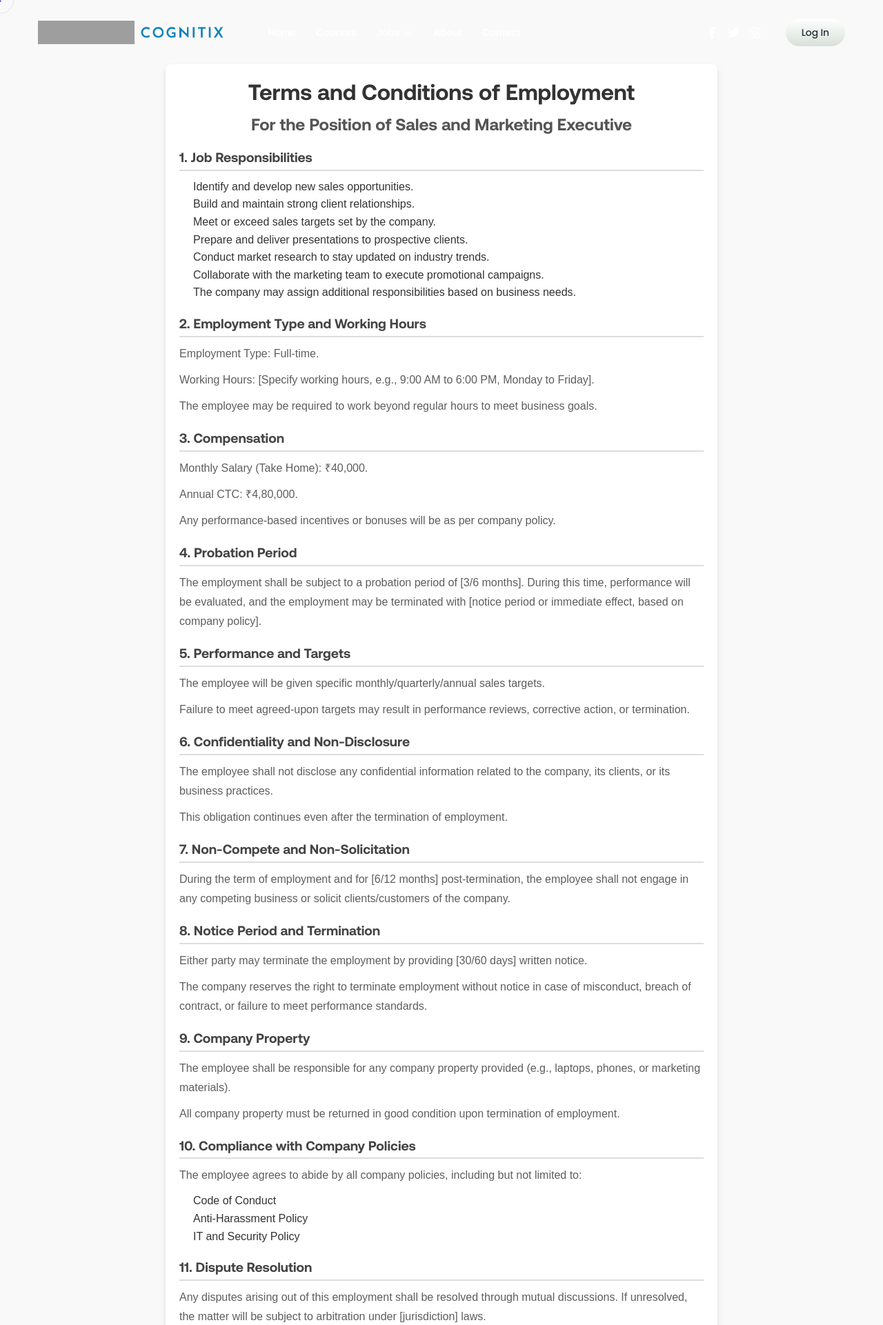
After one commit to kiran45Kumar/cognitixconsulting, a Django app: a page that uses templates/customer/index-3.html in a window 1280 px wide. The commit adds this page. Shown: the top 1921 px of the page at 69% size. Run offline with Django 5.2, Linux system fonts and the light colour scheme; some libraries are stand-ins or nearby versions; grey boxes are pictures that could not be loaded.

Commit message:
Initial Commit

```diff
--- a/cognitixconsulting/settings.py
+++ b/cognitixconsulting/settings.py
@@ -23,9 +23,9 @@ BASE_DIR = Path(__file__).resolve().parent.parent
 SECRET_KEY = 'django-insecure-3n*7a&5c4!l)y82ni59pa5@0n#&h&n32jz#r=hu48c6)-=)qj!'
 
 # SECURITY WARNING: don't run with debug turned on in production!
-DEBUG = True
-ALLOWED_HOSTS = []
-# ALLOWED_HOSTS = ["cognitixconsulting.com","www.cognitixconsulting.com"]
+DEBUG = False
+# ALLOWED_HOSTS = []
+ALLOWED_HOSTS = ["cognitixconsulting.com","www.cognitixconsulting.com"]
 
 
 # ALLOWED_HOSTS = os.getenv("DJANGO_ALLOWED_HOSTS", "127.0.0.1, localhost").split(",")
--- a/customer/models.py
+++ b/customer/models.py
@@ -12,7 +12,7 @@ class Customer(models.Model):
     email = models.EmailField(max_length=200, unique=True)
     phone = models.IntegerField()
     password = models.CharField(max_length=200)
-    confirm_password = models.CharField(max_length=200)
+    agreed_to_privacy_policy = models.BooleanField(default=False)
     role = models.CharField(max_length=20, choices=role_choices,default='customer')
 
     def __str__(self) -> str:
--- a/customer/urls.py
+++ b/customer/urls.py
@@ -21,4 +21,5 @@ urlpatterns = [
     path('privacy/',privacy,name='privacy'),
     path('contactus/',views.contactus,name='contactus'),
     path('refund/',views.refund,name='refund'),
+    path('terms&conditons/',views.terms_conditions, name='terms_condtions')
 ]
--- a/customer/views.py
+++ b/customer/views.py
@@ -57,8 +57,6 @@ class CreateUser(APIView):
         email = request.POST.get('email')
         phone = request.POST.get('phone')
         password = request.POST.get('password')
-        confirmpassword = request.POST.get('cpassword')
-        role = request.POST.get('role')
         if Customer.objects.filter(email = email).exists():
             return JsonResponse({'status':"fail","message":"Email Already Exists"})
         customer = Customer()
@@ -66,8 +64,6 @@ class CreateUser(APIView):
         customer.email = email
         customer.phone = phone
         customer.password = password
-        customer.confirm_password = confirmpassword
-        customer.role = role
         customer.save()
         return JsonResponse({"status":"pass"})
 def index(request):
@@ -150,3 +146,5 @@ class UpdatePassword(APIView):
         confpassword = request.POST.get('confirm_password')
         Customer.objects.filter(customer_id = id).update(password = newpassword,confirm_password = confpassword)
         return JsonResponse({"status":"pass"})
+def terms_conditions(request):
+    return render(request, 'customer/termsconditions.html')
--- a/templates/courses/add_courses.html
+++ b/templates/courses/add_courses.html
@@ -105,8 +105,7 @@
             <p id="ctprice" class="toggleText"></p>
 
         </div>
-        <button type="submit" class="btn btn-primary" id="nextDiv" onclick="OpenNext()">Continue</button>
-
+        <button type="submit" id="nextDiv" onclick="OpenNext()" class="text-white bg-gradient-to-r from-green-400 via-green-500 to-green-600 hover:bg-gradient-to-br focus:ring-4 focus:outline-none focus:ring-green-300 dark:focus:ring-green-800 font-medium rounded-lg text-sm px-5 py-2.5 text-center me-2 mb-2">Continue</button>
     </div>
     <div class="course-second" style="display: none;" id="second">
 
@@ -179,7 +178,7 @@
             <label for="edate">End Date</label>
             <input type="date" id="edate">
         </div>
-        <button type="submit" class="btn btn-primary" onclick="AddCourses()">Submit</button>
+        <button type="button" onclick="AddCourses()" class="text-white bg-gradient-to-r from-blue-500 via-blue-600 to-blue-700 hover:bg-gradient-to-br focus:ring-4 focus:outline-none focus:ring-blue-300 dark:focus:ring-blue-800 font-medium rounded-lg text-sm px-5 py-2.5 text-center me-2 mb-2">Add Courses</button>
     </div>
 
 
--- a/templates/customer/index-3.html
+++ b/templates/customer/index-3.html
@@ -1038,6 +1038,7 @@
                                             <ul class="ed-footer__widget-links">
                                                 <li><a href="/aboutus/">About Us</a></li>
                                                 <li><a href="/courses/">Our Courses</a></li>
+                                                <li><a href="/terms&conditons/">Terms and Conditions</a></li>
                                                 <li><a href="/privacy/">Privacy Policy</a></li>
                                                 <li><a href="/refund/">Refund</a></li>
                                                 <li><a href="/contactus/">Contact Us</a></li>
@@ -1116,7 +1117,7 @@
                         <a href="/" class="ed-auth__modal-logo" style="margin-bottom: 20px;">
                             <img src="{% static 'assets/images/cognitixjpg.jpg' %}" style="margin-bottom: 30px;"  alt="">
                         </a>
-                        <h3 class="ed-auth__modal-title">Sign In Now</h3>
+                        <h3 class="ed-auth__modal-title" id="successmsg" >Sign In Now</h3>
                         <p class="ed-auth__modal-text">
                             Didn’t Create an account?
                             <button type="button" data-bs-toggle="modal" data-bs-target="#registerModal">
@@ -1127,13 +1128,13 @@
 
                     <!-- Auth Body  -->
                     <div class="ed-auth__modal-body">
-                        <form action="#" method="post" class="ed-auth__modal-form">
+                        <div class="ed-auth__modal-form">
                             <div class="form-group">
-                                <input type="text" name="name" placeholder="Enter user name" required />
+                                <input type="email" name="email" id="login_email" placeholder="Enter your email" required />
                             </div>
 
                             <div class="form-group">
-                                <input type="password" name="password" placeholder="Enter password" required />
+                                <input type="password" name="password" id="login_password" placeholder="Enter password" required />
                             </div>
 
                             <div class="form-check">
@@ -1143,9 +1144,9 @@
                                 </label>
                             </div>
                             <div class="ed-auth__form-btn">
-                                <button type="submit" class="ed-btn">Sign In<i class="fi fi-rr-arrow-small-right"></i></button>
+                                <button type="submit" onclick="login()" class="ed-btn">Sign In<i class="fi fi-rr-arrow-small-right"></i></button>
                             </div>
-                        </form>
+                        </div>
                     </div>
                     <!-- Auth Footer  -->
                     <div class="ed-auth__modal-footer">
@@ -1183,7 +1184,7 @@
                         <a href="/" class="ed-auth__modal-logo" style="margin-bottom: 20px;">
                             <img src="{% static 'assets/images/cognitixjpg.jpg' %}" style="margin-bottom: 30px;" alt="">
                         </a>
-                        <h3 class="ed-auth__modal-title">Sign Up Now</h3>
+                        <h3 class="ed-auth__modal-title" id="success">Sign Up Now</h3>
                         <p class="ed-auth__modal-text">
                             already have an account?
                             <button type="button" data-bs-toggle="modal" data-bs-target="#loginModal">
@@ -1194,33 +1195,32 @@
 
                     <!-- Auth Body  -->
                     <div class="ed-auth__modal-body">
-                        <form action="#" method="post" class="ed-auth__modal-form">
+                        <div  class="ed-auth__modal-form">
                             <div class="form-group">
-                                <input type="text" name="name" placeholder="Enter name" required />
+                                <input type="text" name="name" id="username" placeholder="Enter User name" required />
                             </div>
 
                             <div class="form-group">
-                                <input type="text" name="user name" placeholder="Enter user name" required />
+                                <input type="email" name="email" id="useremail" placeholder="Enter email" required />
                             </div>
 
                             <div class="form-group">
-                                <input type="email" name="email" placeholder="Enter email" required />
+                                <input type="number" name="phone" id="userphone" placeholder="Enter Phone" required />
                             </div>
 
                             <div class="form-group">
-                                <input type="password" name="password" placeholder="Enter password" required />
+                                <input type="password" name="password" id="userpassword" placeholder="Enter password" required />
                             </div>
 
                             <div class="form-check">
                                 <label class="form-check-label" for="flexCheckDefault2">
                                     <input class="form-check-input" type="checkbox" value="" id="flexCheckDefault2" />
-                                    I agree with your <strong>Privacy Policy</strong>
-                                </label>
+                                  <p onclick="window.location.href = '/privacy/'">I agree with your <strong>Privacy Policy</strong>label></p>
                             </div>
                             <div class="ed-auth__form-btn">
-                                <button type="submit" class="ed-btn">Register Now<i class="fi fi-rr-arrow-small-right"></i></button>
+                                <button type="submit" class="ed-btn" onclick="signup()">Register Now<i class="fi fi-rr-arrow-small-right"></i></button>
                             </div>
-                        </form>
+                        </div>
                     </div>
                     <!-- Auth Footer  -->
                     <div class="ed-auth__modal-footer">
@@ -1319,7 +1319,102 @@
             </svg>
         </div>
         <!-- End Back To Top -->
+<!-- main scripts -->
+ <script>
+    function login() {
+        let login_email = $("#login_email").val();
+        let login_password = $("#login_password").val();
+        if(!login_email){
+            $("#successmsg").html("Enter Your Email").css('color','#dc3545')
+            return;
+        }
+       else if(!login_password){
+            $("#successmsg").html("Enter Your Password").css('color','#dc3545')
+            return;
+        }
+        $.ajax({
+            type:"POST",
+            url:"/login_check/",
+            data:{
+                "email":login_email,
+                "password":login_password
+            },
+            success:function(data){
+                if(data['status'] == 'pass'){
 
+                    if(data['role'] == 'Admin'){
+                        $("#successmsg").html("Login Successful").css('color','#28a475');
+                        window.location.href = '/admin_dashboard/'
+                    }
+                    else if(data['role'] == 'customer'){
+                         $("#successmsg").html("Login Successful").css('color','#28a475');
+                        window.location.href = '/'
+                    }
+                }
+                else if(data['status'] == 'fail'){
+                    $("#successmsg").html(data['message']).css({'color':'#dc3545',"font-size":"18px"})
+                }
+                else{
+                    alert("Failed")
+                }
+            },
+            error:function(xhr, error, status){
+                if(error){
+                    $("#successmsg").html("Email doesn't exist Please Signup").css({'color':'#dc3545',"font-size":"18px"})
+                }
+            }
+        })
+     }
+      function signup() {
+    let username = $("#username").val();
+    let email = $("#useremail").val();
+    let phone = $("#userphone").val();
+    let password = $("#userpassword").val();
+    const passwordPattern = /^(?=.*[A-Z])(?=.*\d)(?=.*[@$!%*?&])[A-Za-z\d@$!%*?&]{8,}$/;
+    if (!username) {
+      $("#success").html("Enter Username").css('color', '#dc3545');
+      return;
+    }
+    else if (!email) {
+      $("#success").html("Your Email Please").css('color', '#dc3545');
+      return;
+    }
+    else if(!phone){
+      $("#success").html("Your Phoneno Please").css('color', '#dc3545');
+      return;
+    }
+    else if(phone.length !== 10){
+      $("#success").html("Invalid Phoneno").css('color', '#dc3545');
+      return;
+    }
+    else if (!password) {
+      $("#success").html("Your Password").css('color', '#dc3545');
+      return;
+    }
+    $.ajax({
+      type: "POST",
+      url: "/create_user/",
+      data: {
+        "username": username,
+        "email": email,
+        "phone":phone,
+        "password": password,
+      },
+      success: function (data) {
+        if (data['status'] == 'pass') {
+          $("#success").html("Signup Successful").css('color', '#28a475');
+        }
+        else if(data['status'] == 'fail')
+        {
+          $("#success").html(data['message']).css({'color':'#dc3545','font-size':'18px','font-weight':"bold"});
+        }
+        else {
+          alert("Failed");
+        }
+      },
+    });
+  }
+ </script>
         <!-- Jquery JS -->
         <script src="{% static 'assets/plugins/js/jquery.min.js' %}"></script>
         <script src="{% static 'assets/plugins/js/jquery-migrate.js' %}"></script>
--- a/templates/customer/privacy.html
+++ b/templates/customer/privacy.html
@@ -56,7 +56,7 @@
             h2 {
                 font-size: 1.3rem;
             }
-            .container {
+            .container-main {
                 padding: 1rem;
             }
         }
--- /dev/null
+++ b/templates/customer/termsconditions.html
@@ -0,0 +1,173 @@
+{% extends 'customer/index-3.html' %}
+{% block main-content %}
+{% load static %}
+<!DOCTYPE html>
+<html lang="en">
+<head>
+    <meta charset="UTF-8">
+    <meta name="viewport" content="width=device-width, initial-scale=1.0">
+    <title>Terms and Conditions of Employment</title>
+</head>
+<style>
+    /* styles.css */
+body {
+    font-family: Arial, sans-serif;
+    line-height: 1.6;
+    background-color: #f9f9f9;
+    color: #333;
+}
+
+.container-class {
+    max-width: 800px;
+    margin: 0 auto;
+    background: #ffffff;
+    padding: 20px;
+    border-radius: 8px;
+    box-shadow: 0 4px 8px rgba(0, 0, 0, 0.1);
+}
+
+h1 {
+    font-size: 2em;
+    color: #333;
+    margin-bottom: 10px;
+    text-align: center;
+}
+
+h2 {
+    font-size: 1.5em;
+    color: #555;
+    margin-bottom: 20px;
+    text-align: center;
+}
+
+h3 {
+    font-size: 1.2em;
+    color: #444;
+    margin-top: 20px;
+    margin-bottom: 10px;
+    border-bottom: 2px solid #ddd;
+    padding-bottom: 5px;
+}
+
+.section-class-class {
+    margin-bottom: 20px;
+    padding-bottom: 10px;
+}
+
+ul {
+    margin-left: 20px;
+    list-style: disc;
+}
+
+p {
+    margin-bottom: 10px;
+}
+
+@media (max-width: 600px) {
+    .container-class {
+        padding: 10px;
+    }
+
+    h1 {
+        font-size: 1.5em;
+    }
+
+    h2 {
+        font-size: 1.2em;
+    }
+
+    h3 {
+        font-size: 1em;
+    }
+}
+
+</style>
+<body>
+    <div class="container-class">
+        <h1>Terms and Conditions of Employment</h1>
+        <h2>For the Position of Sales and Marketing Executive</h2>
+
+        <div class="section-class">
+            <h3>1. Job Responsibilities</h3>
+            <ul>
+                <li>Identify and develop new sales opportunities.</li>
+                <li>Build and maintain strong client relationships.</li>
+                <li>Meet or exceed sales targets set by the company.</li>
+                <li>Prepare and deliver presentations to prospective clients.</li>
+                <li>Conduct market research to stay updated on industry trends.</li>
+                <li>Collaborate with the marketing team to execute promotional campaigns.</li>
+                <li>The company may assign additional responsibilities based on business needs.</li>
+            </ul>
+        </div>
+
+        <div class="section-class">
+            <h3>2. Employment Type and Working Hours</h3>
+            <p>Employment Type: Full-time.</p>
+            <p>Working Hours: [Specify working hours, e.g., 9:00 AM to 6:00 PM, Monday to Friday].</p>
+            <p>The employee may be required to work beyond regular hours to meet business goals.</p>
+        </div>
+
+        <div class="section-class">
+            <h3>3. Compensation</h3>
+            <p>Monthly Salary (Take Home): ₹40,000.</p>
+            <p>Annual CTC: ₹4,80,000.</p>
+            <p>Any performance-based incentives or bonuses will be as per company policy.</p>
+        </div>
+
+        <div class="section-class">
+            <h3>4. Probation Period</h3>
+            <p>The employment shall be subject to a probation period of [3/6 months]. During this time, performance will be evaluated, and the employment may be terminated with [notice period or immediate effect, based on company policy].</p>
+        </div>
+
+        <div class="section-class">
+            <h3>5. Performance and Targets</h3>
+            <p>The employee will be given specific monthly/quarterly/annual sales targets.</p>
+            <p>Failure to meet agreed-upon targets may result in performance reviews, corrective action, or termination.</p>
+        </div>
+
+        <div class="section-class">
+            <h3>6. Confidentiality and Non-Disclosure</h3>
+            <p>The employee shall not disclose any confidential information related to the company, its clients, or its business practices.</p>
+            <p>This obligation continues even after the termination of employment.</p>
+        </div>
+
+        <div class="section-class">
+            <h3>7. Non-Compete and Non-Solicitation</h3>
+            <p>During the term of employment and for [6/12 months] post-termination, the employee shall not engage in any competing business or solicit clients/customers of the company.</p>
+        </div>
+
+        <div class="section-class">
+            <h3>8. Notice Period and Termination</h3>
+            <p>Either party may terminate the employment by providing [30/60 days] written notice.</p>
+            <p>The company reserves the right to terminate employment without notice in case of misconduct, breach of contract, or failure to meet performance standards.</p>
+        </div>
+
+        <div class="section-class">
+            <h3>9. Company Property</h3>
+            <p>The employee shall be responsible for any company property provided (e.g., laptops, phones, or marketing materials).</p>
+            <p>All company property must be returned in good condition upon termination of employment.</p>
+        </div>
+
+        <div class="section-class">
+            <h3>10. Compliance with Company Policies</h3>
+            <p>The employee agrees to abide by all company policies, including but not limited to:</p>
+            <ul>
+                <li>Code of Conduct</li>
+                <li>Anti-Harassment Policy</li>
+                <li>IT and Security Policy</li>
+            </ul>
+        </div>
+
+        <div class="section-class">
+            <h3>11. Dispute Resolution</h3>
+            <p>Any disputes arising out of this employment shall be resolved through mutual discussions. If unresolved, the matter will be subject to arbitration under [jurisdiction] laws.</p>
+        </div>
+
+        <div class="section-class">
+            <h3>12. Amendments</h3>
+            <p>The company reserves the right to amend these terms and conditions as necessary. Any changes will be communicated in writing.</p>
+        </div>
+    </div>
+</body>
+</html>
+{% endblock main-content %}
```
Also changed, not shown: templates/courses/courses.html (+6 -2 lines), customer/migrations/0002_remove_customer_confirm_password.py (added), customer/migrations/0003_customer_agreed_to_privacy_policy.py (added), db.sqlite3.
